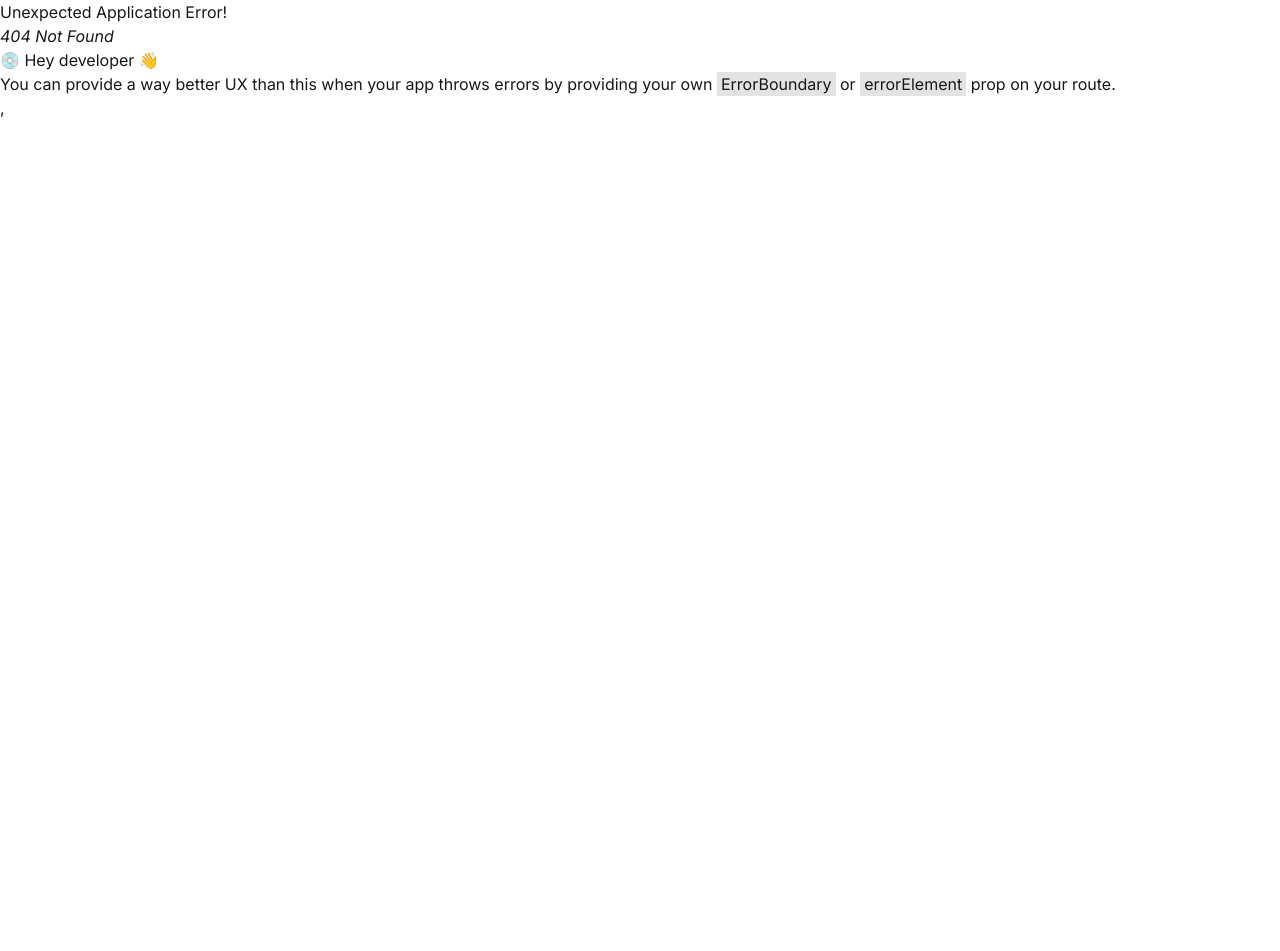
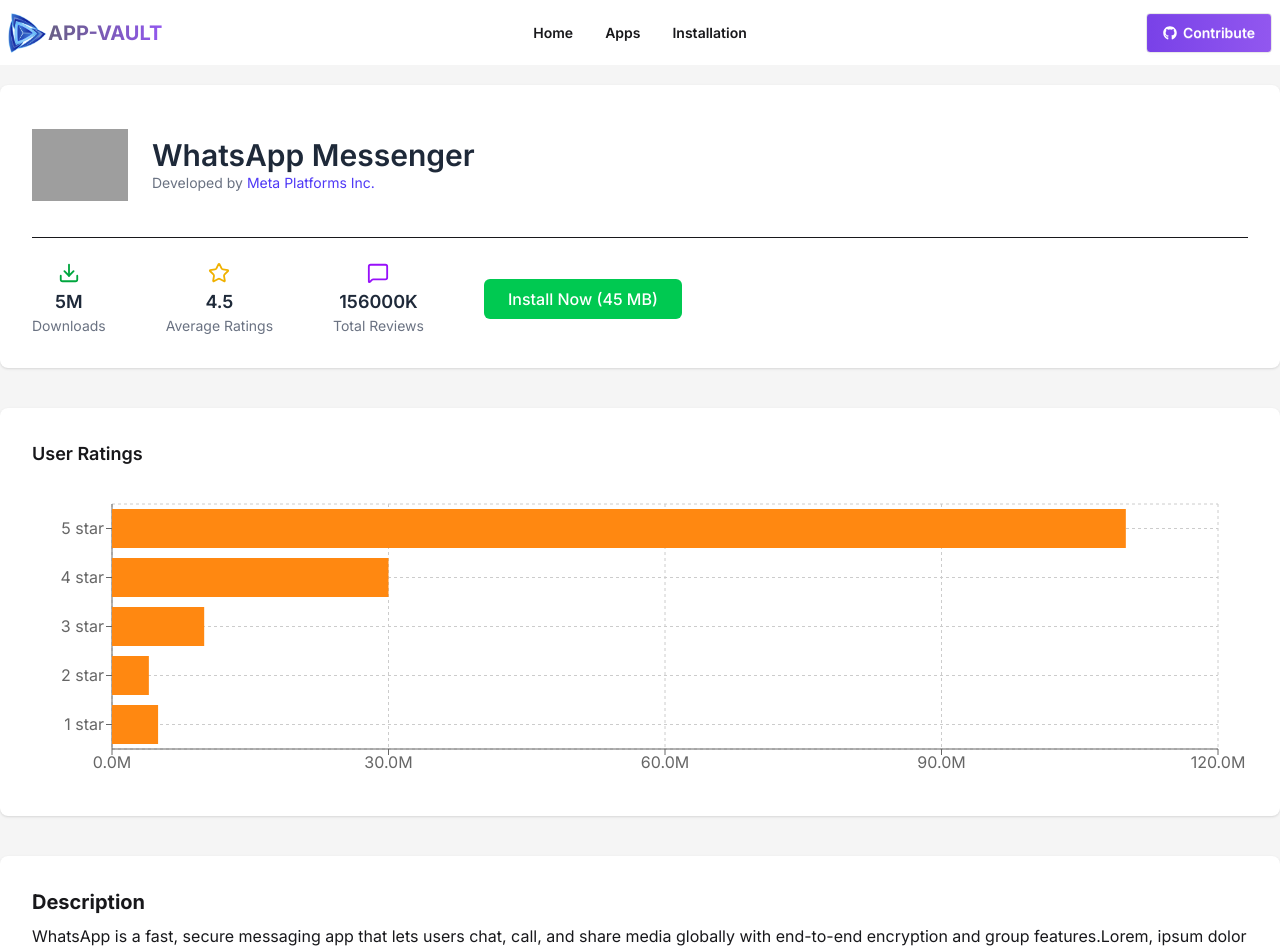
Before and after one commit to Mahfuz5634/AppVault-With-React-Router-Project, a React (Vite) app: page /details/1 in a window 1280 px wide. Before the commit this address had no page. Shown: the top 951 px of the page. Before the commit the page ends 800 px from the top, so only its background shows below. Built offline with nearby package versions, Linux system fonts and the light colour scheme; grey boxes are pictures that could not be loaded.

Commit message:
added app description

```diff
--- a/package.json
+++ b/package.json
@@ -12,10 +12,12 @@
   "dependencies": {
     "@tailwindcss/vite": "^4.1.14",
     "daisyui": "^5.1.29",
+    "lucide-react": "^0.545.0",
     "react": "^19.1.1",
     "react-dom": "^19.1.1",
     "react-icons": "^5.5.0",
     "react-router": "^7.9.3",
+    "recharts": "^3.2.1",
     "tailwindcss": "^4.1.14"
   },
   "devDependencies": {
--- a/src/Components/Allapp.jsx
+++ b/src/Components/Allapp.jsx
@@ -1,5 +1,5 @@
 import React, { useState } from "react";
-import { useLoaderData } from "react-router";
+import { NavLink, useLoaderData } from "react-router";
 import download from "../assets/icon-downloads.png";
 import rating from "../assets/icon-ratings.png";
 
@@ -48,7 +48,8 @@
       </div>
       <div className="grid md:grid-cols-4 grid-cols-1 gap-y-5 p-15 md:p-5 container mx-auto">
         {searchProduct.map((data) => (
-          <div className="hover:scale-105 shadow-sm w-[280px] h-[300px] bg-white p-10 rounded-2xl">
+          <NavLink to={`/details/${data.id}`}>
+            <div className="hover:scale-105 shadow-sm w-[280px] h-[300px] bg-white p-10 rounded-2xl">
             <div className="flex flex-col items-center justify-center bg-gray-200 p-1 rounded-xl">
               <img
                 className="h-[140px] w-[160px] rounded-2xl"
@@ -76,6 +77,7 @@
               </button>
             </div>
           </div>
+          </NavLink>
         ))}
       </div>
     </div>
--- a/src/Components/HeroSection.jsx
+++ b/src/Components/HeroSection.jsx
@@ -17,7 +17,7 @@
       </p>
       <div className="my-6 flex flex-col md:flex-row">
         <button className="btn mr-2"><span><img className="h-[32px] w-[32px]" src={playstore} alt="" /></span><a href="https://play.google.com/store/games?hl=en">Google Play</a></button>
-        <button className="btn"><span><img className="h-[32px] w-[32px]" src={appstore} alt="" /></span>App Store</button>
+        <button className="btn"><span><img className="h-[32px] w-[32px]" src={appstore} alt="" /></span><a href="https://www.apple.com/app-store/">App Store</a></button>
       </div>
       <div>
         <img src={heroimg} alt="" />
--- /dev/null
+++ b/src/Pages/Details.jsx
@@ -0,0 +1,129 @@
+import React from "react";
+import { useLoaderData, useParams } from "react-router";
+import { Download, Star, MessageSquare } from "lucide-react";
+import {
+  BarChart,
+  Bar,
+  XAxis,
+  YAxis,
+  CartesianGrid,
+  Tooltip,
+  ResponsiveContainer,
+} from "recharts"; // ✅ Recharts import
+
+const Details = () => {
+  const data = useLoaderData();
+  const { id } = useParams();
+  const finalData = data.find((p) => p.id == id);
+
+  // Ratings data for chart
+  const ratingData = finalData.ratings.map((r) => ({
+    rating: r.name,
+    users: r.count,
+  }));
+
+  return (
+    <div className="bg-[#f5f5f5] py-5">
+      <div className="container mx-auto">
+        {/* App Card */}
+        <div className="max-w-full bg-white rounded-lg shadow p-8">
+          {/* Top Section */}
+          <div className="flex items-center gap-6">
+            <img
+              src={finalData.image}
+              alt={finalData.title}
+              className="w-24 h-24 object-contain"
+            />
+            <div>
+              <h1 className="md:text-3xl font-semibold text-gray-800">
+                {finalData.title}
+              </h1>
+              <p className="text-sm text-gray-500">
+                Developed by{" "}
+                <span className="text-indigo-600 cursor-pointer hover:underline">
+                  {finalData.companyName}
+                </span>
+              </p>
+            </div>
+          </div>
+
+          <hr className="my-6" />
+
+          {/* Stats + Button */}
+          <div className="flex flex-start items-center flex-wrap gap-15">
+            <div className="flex flex-col items-center">
+              <Download size={22} className="text-green-600 mb-1" />
+              <span className="text-lg font-semibold text-gray-800">
+                {finalData.downloads}M
+              </span>
+              <span className="text-sm text-gray-500">Downloads</span>
+            </div>
+            <div className="flex flex-col items-center">
+              <Star size={22} className="text-yellow-500 mb-1" />
+              <span className="text-lg font-semibold text-gray-800">
+                {finalData.ratingAvg}
+              </span>
+              <span className="text-sm text-gray-500">Average Ratings</span>
+            </div>
+            <div className="flex flex-col items-center">
+              <MessageSquare size={22} className="text-purple-600 mb-1" />
+              <span className="text-lg font-semibold text-gray-800">
+                {(finalData.reviews / 1000).toFixed(0)}K
+              </span>
+              <span className="text-sm text-gray-500">Total Reviews</span>
+            </div>
+            <button className="bg-green-500 text-white px-6 py-2 rounded-md font-medium hover:bg-green-600 transition">
+              Install Now ({finalData.size} MB)
+            </button>
+          </div>
+        </div>
+
+        {/* Gap between card and chart */}
+        <div className="mt-10"></div>
+
+        {/* Ratings Chart */}
+        {/* Ratings Chart */}
+        {/* Ratings Chart */}
+        <div className="max-w-full bg-white rounded-lg shadow p-8 mt-10">
+          <h2 className="text-lg font-semibold mb-4">User Ratings</h2>
+          <ResponsiveContainer width="100%" height={300}>
+            <BarChart
+              data={ratingData}
+              layout="vertical"
+              margin={{ top: 20, right: 30, left: 20, bottom: 5 }}
+              barGap={20}
+            >
+              <CartesianGrid strokeDasharray="3 3" />
+              <XAxis
+                type="number"
+                tickFormatter={(value) => `${(value / 1000000).toFixed(1)}M`} // User count in million
+              />
+              <YAxis
+                type="category"
+                dataKey="rating"
+                reversed // ✅ 5 star upore
+              />
+              <Tooltip
+                formatter={(value) => `${(value / 1000000).toFixed(1)}M`}
+              />
+              <Bar dataKey="users" fill="#ff8811" /> {/* ✅ Bar color */}
+            </BarChart>
+          </ResponsiveContainer>
+        </div>
+        <div className="max-w-full bg-white rounded-lg shadow p-8 mt-10">
+          <h1 className="text-xl font-bold mb-2">Description</h1>
+          <p>
+            {finalData.description}
+            Lorem, ipsum dolor sit amet consectetur adipisicing elit. Laborum
+            reiciendis vitae, fuga, accusamus perferendis id ea libero, harum
+            beatae odio odit delectus at sed. Sequi, doloribus quod tempora,
+            ullam ad ut itaque sint beatae mollitia nostrum omnis, molestiae
+            commodi enim!
+          </p>
+        </div>
+      </div>
+    </div>
+  );
+};
+
+export default Details;
--- a/src/Pages/Homedata.jsx
+++ b/src/Pages/Homedata.jsx
@@ -11,6 +11,7 @@
             <div className='grid md:grid-cols-4 grid-cols-1 gap-y-5 p-15 md:p-5 container mx-auto'>
             {
                 datas.map(data=>(
+                  <NavLink to={`/details/${data.id}`}>
                     <div className='hover:scale-105 shadow-sm w-[280px] h-[300px] bg-white p-10 rounded-2xl'>
                        <div className='flex flex-col items-center justify-center bg-gray-200 p-1 rounded-xl'>
                         <img className='h-[140px] w-[160px] rounded-2xl' src={data.image} alt="" />
@@ -32,6 +33,7 @@
                        </div>
 
                     </div>
+                  </NavLink>
                 ))
             }
         </div>
--- a/src/main.jsx
+++ b/src/main.jsx
@@ -6,6 +6,7 @@
 import Layout from './Components/Layout.jsx';
 import Allapp from './Components/Allapp.jsx';
 import Home from './Components/Home.jsx';
+import Details from './Pages/Details.jsx';
 
 const router = createBrowserRouter([
   {
@@ -22,6 +23,12 @@
         Component:Allapp,
         loader:()=>fetch('/data2.json')
       },
+      {
+        path:'/details/:id',
+        Component:Details,
+        loader:()=>fetch('/data2.json')
+      },
+
     ]
   },
 ]);
```
Also changed, not shown: 1 other file (tests, documents, lock files or other folders).
